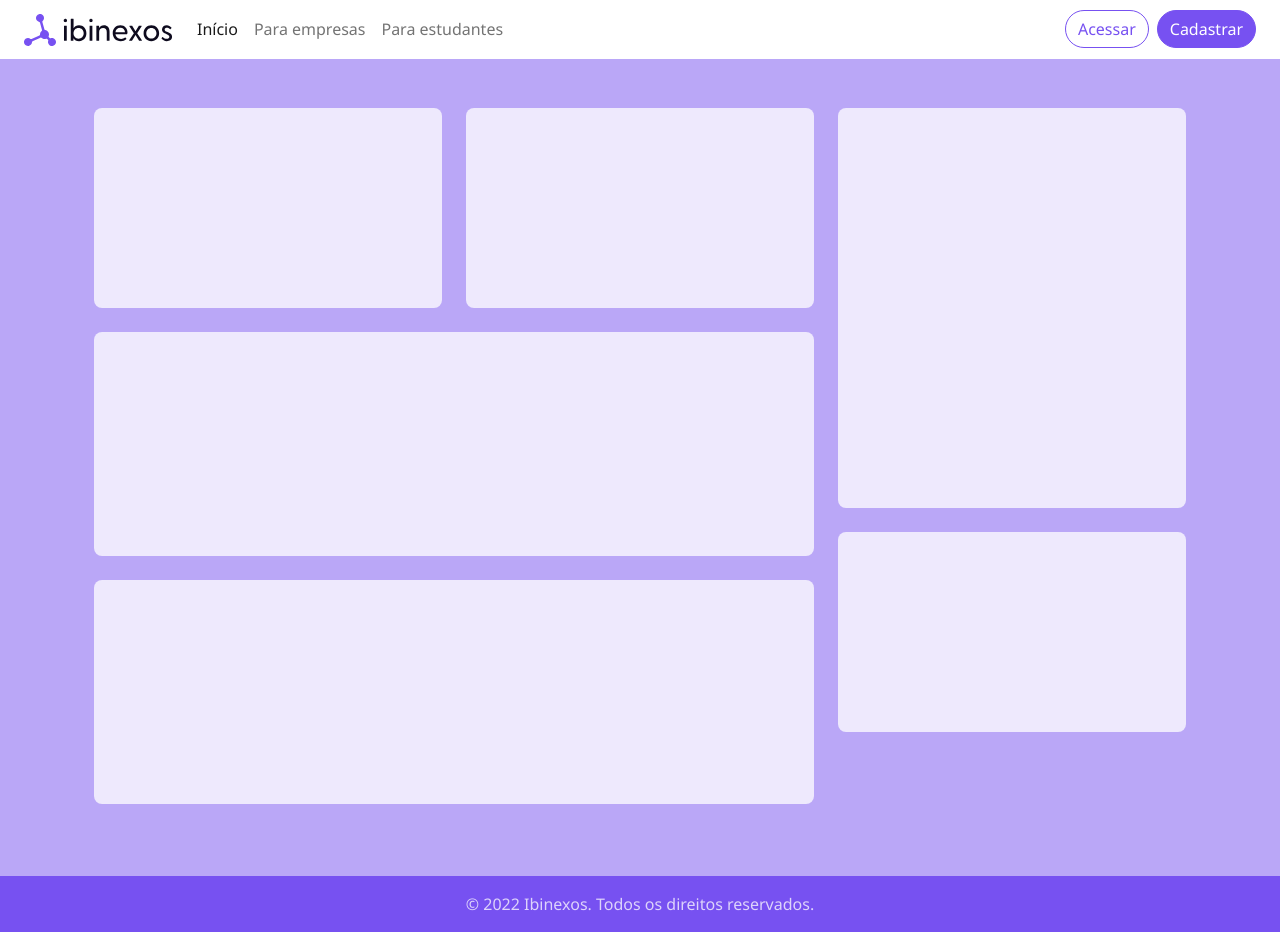
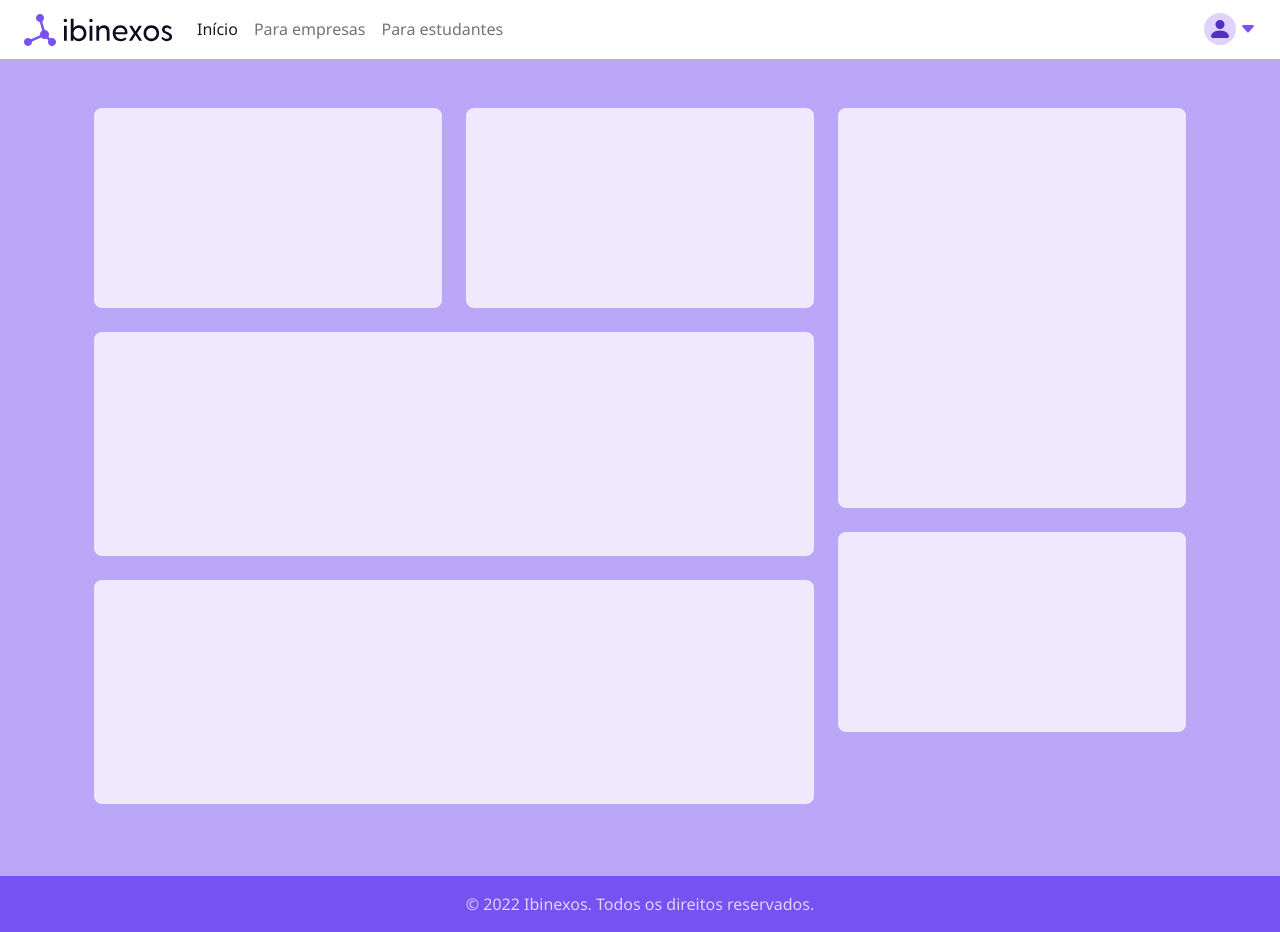
Before and after one commit to danilocdesousa/ibinexos-website, a website built with Parcel: page src/templates/student-dashboard.html in a window 1280 px wide. Built offline with nearby package versions, Linux system fonts and the light colour scheme.

Commit message:
Update the user header navigation bar

```diff
--- a/src/assets/scss/style.scss
+++ b/src/assets/scss/style.scss
@@ -29,6 +29,12 @@ h1, .h1, h2, .h2, h3, .h3, h4, .h4, h5, .h5, h6, .h6 {
     color: var(--bs-custom-light);
 }
 
+/* Dropdown icon */
+
+.dropdown-toggle::after {
+    display: none;
+}
+
 /* Dev */
 
 .jb-h-12_5 {
--- a/src/templates/student-dashboard.html
+++ b/src/templates/student-dashboard.html
@@ -46,9 +46,24 @@
                         <a class="nav-link" href="../templates/student-dashboard.html">Para estudantes</a>
                     </li>
                     </ul>
-                    <div class="d-grid gap-2 d-md-flex">
-                        <a class="btn btn-outline-primary" href="#">Acessar</a>
-                        <a class="btn btn-primary" href="#">Cadastrar</a>
+                    <div class="navbar-nav">
+                        <div class="nav-item dropdown">
+                            <a href="#" class="d-block link-dark text-decoration-none dropdown-toggle" data-bs-toggle="dropdown"
+                                aria-expanded="false">
+                                <img src="../assets/img/user-default/person-fill.svg" alt="User avatar" width="32" height="32" class="rounded-circle bg-primary bg-opacity-25 p-1">
+                                <span class="text-primary">
+                                    <svg xmlns="http://www.w3.org/2000/svg" width="16" height="16" fill="currentColor" class="bi bi-caret-down-fill" viewBox="0 0 16 16">
+                                        <path d="M7.247 11.14 2.451 5.658C1.885 5.013 2.345 4 3.204 4h9.592a1 1 0 0 1 .753 1.659l-4.796 5.48a1 1 0 0 1-1.506 0z"/>
+                                    </svg>
+                                </span>
+                            </a>
+                            <ul class="dropdown-menu dropdown-menu-lg-end text-small shadow-sm border-primary border-opacity-50">
+                                <li><a class="dropdown-item" href="#">Meu perfil</a></li>
+                                <li><a class="dropdown-item" href="#">Meu currículo</a></li>
+                                <li><a class="dropdown-item" href="#">Ajuda</a></li>
+                                <li><a class="dropdown-item" href="#">Sair</a></li>
+                            </ul>
+                        </div>
                     </div>
                 </div>
             </div>
```
Also changed, not shown: src/assets/img/icons/caret-down-fill.svg (added), src/assets/img/user-default/briefcase-fill.svg (added), src/assets/img/user-default/person-fill.svg (added).
